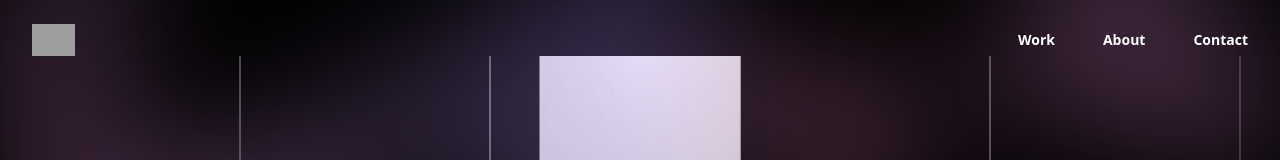
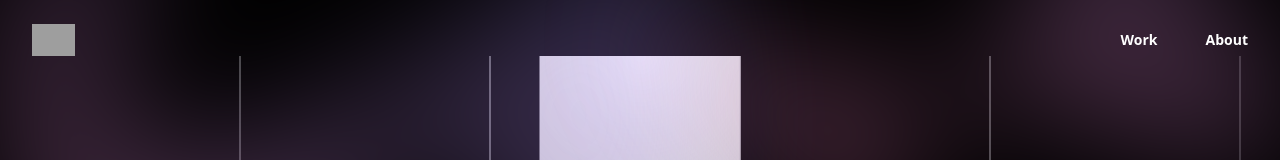
Before and after one commit to KabeloMaps/Portfolio, a React (Vite) app: page / in a window 1280 px wide. Shown: the top 160 px of the page. Built offline with nearby package versions, Linux system fonts and the light colour scheme; grey boxes are pictures that could not be loaded; a web font is replaced by a local one.

Commit message:
Updated nav links

```diff
--- a/src/App.css
+++ b/src/App.css
@@ -139,3 +139,8 @@
     cursor: pointer;
   }
 }
+
+html {
+  scroll-behavior: smooth;
+  overflow-x: hidden;
+}
--- a/src/components/About.tsx
+++ b/src/components/About.tsx
@@ -1,6 +1,6 @@
 export default function About() {
   return (
-    <div>
+    <section id="about">
       <div className="text-white pb-10  grid grid-cols-2">
         <div className="px-4">
           <h3 className=" text-[2.5rem] font-bold font-family-third ">
@@ -21,6 +21,6 @@ export default function About() {
           </p>
         </div>
       </div>
-    </div>
+    </section>
   );
 }
--- a/src/components/FeatureSection.tsx
+++ b/src/components/FeatureSection.tsx
@@ -25,7 +25,7 @@ export default function FeatureSection() {
   } = usePagination(projects, 4);
 
   return (
-    <div className="feature-section  ">
+    <section id="projects">
       <div className="Header-contianer  ">
         <div className="flex cursor-default  lg:px-8">
           <div className="max-w-2xl flex justify-items-start flex-row lg:text-center flex-wrap mx-0">
@@ -92,6 +92,6 @@ export default function FeatureSection() {
           </div>
         </div>
       </div>
-    </div>
+    </section>
   );
 }
--- a/src/components/Navigation.tsx
+++ b/src/components/Navigation.tsx
@@ -5,9 +5,8 @@ import { Dialog, DialogPanel } from "@headlessui/react";
 import { Bars3Icon, XMarkIcon } from "@heroicons/react/24/outline";
 
 const navigation = [
-  { name: "Work", href: "#" },
-  { name: "About", href: "#" },
-  { name: "Contact", href: "#" },
+  { name: "Work", href: "#projects" },
+  { name: "About", href: "#about" },
 ];
 
 export default function Navigation() {
@@ -74,9 +73,7 @@ export default function Navigation() {
               <a href="#" className="-m-1.5 p-1.5">
                 <span className="text-black text-2xl font-bold  ">About</span>
               </a>
-              <a href="#" className="-m-1.5 p-1.5">
-                <span className="text-black text-2xl font-bold  ">Contact</span>
-              </a>
+
               <button
                 type="button"
                 onClick={() => setMobileMenuOpen(false)}
```
